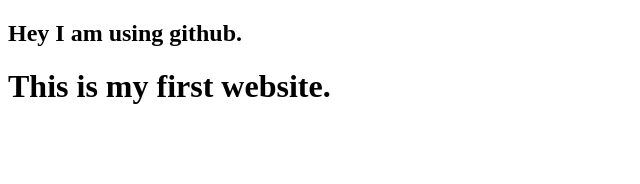
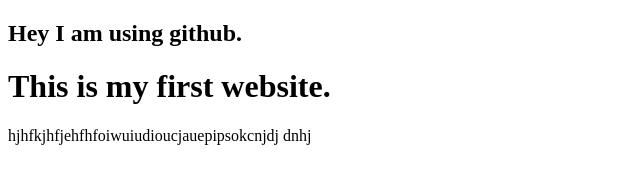
Before and after one commit to afsanaeva/my-first-website, a plain HTML site: page index.html in a window 1280 px wide. Shown: the whole page, without its empty margins (0-640 px from the left). Drawn offline with Linux system fonts and the light colour scheme.

Commit message:
paragraph add

```diff
--- a/index.html
+++ b/index.html
@@ -8,5 +8,6 @@
 <body>
     <h2>Hey I am using github.</h2>
     <h1>This is my first website.</h1>
+    <p>hjhfkjhfjehfhfoiwuiudioucjauepipsokcnjdj dnhj</p>
 </body>
 </html>
```
